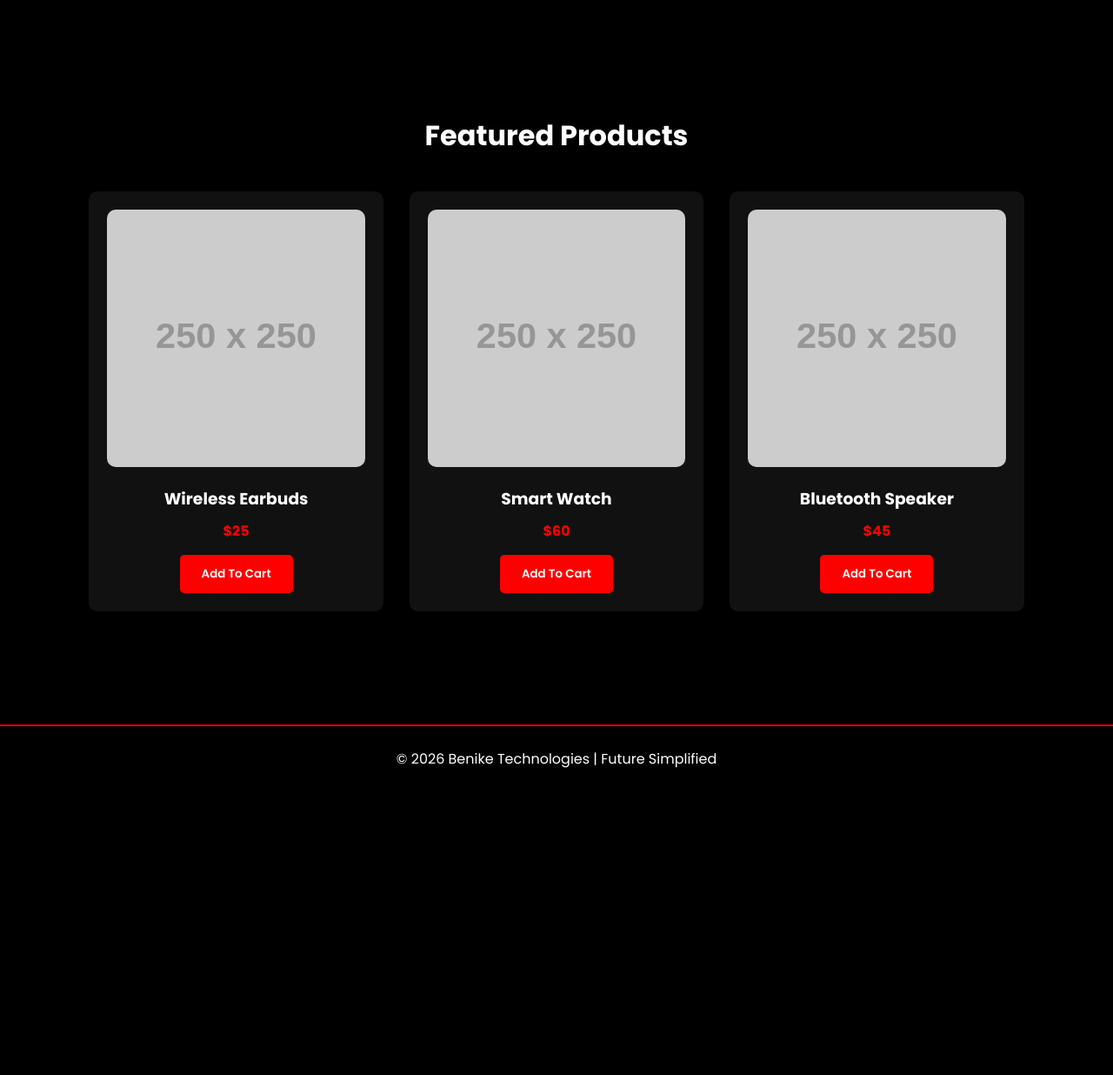
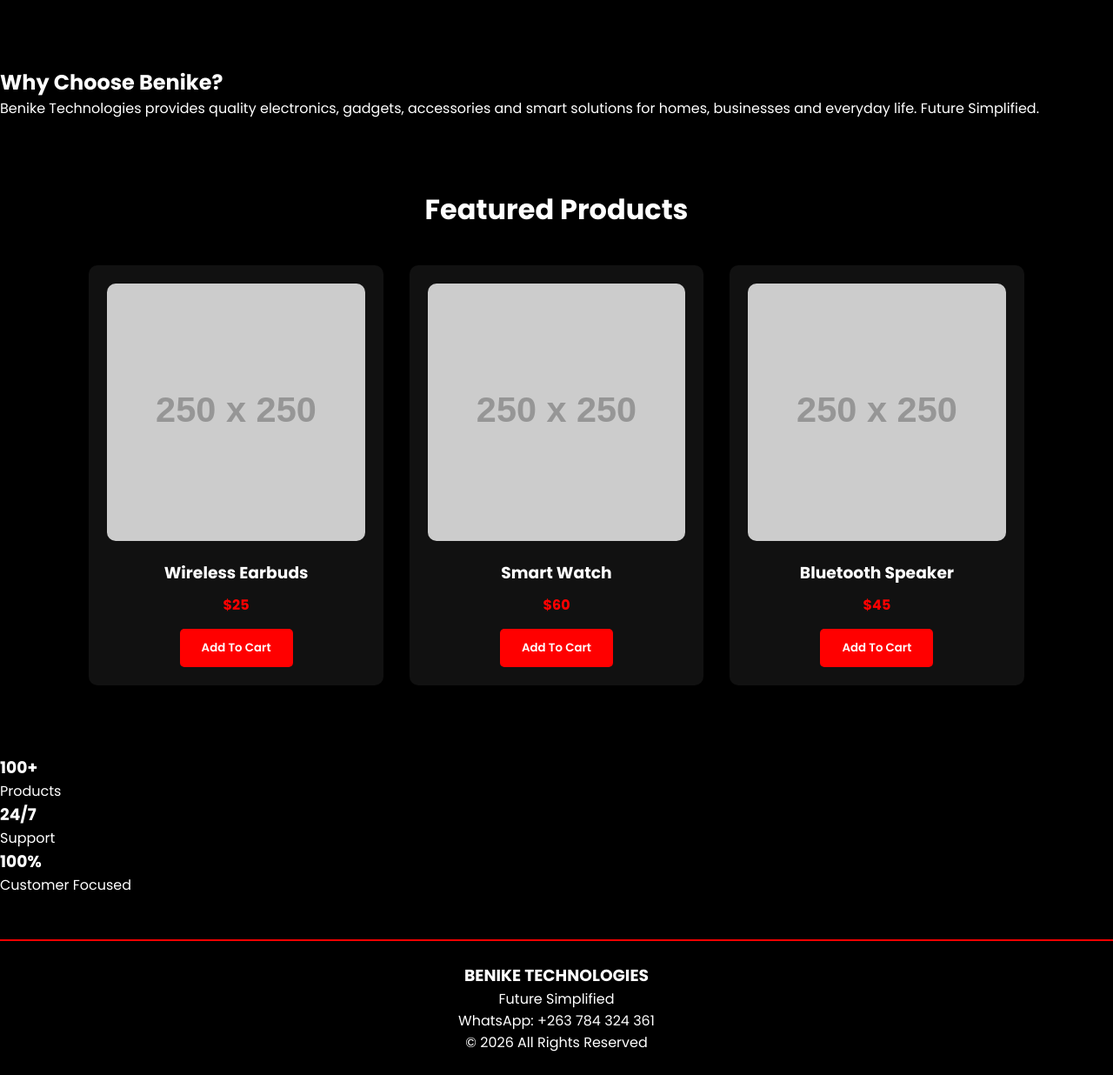
Before and after one commit to tanatswatech/benike, a plain HTML site: page index.html in a window 1280 px wide. Shown: the part 1269-2505 px from the top of the page at 87% size. Before the commit the page ends 2179 px from the top, so only its background shows below. Drawn offline with Linux system fonts and the light colour scheme; placeholder pictures from the web are drawn by us.

Commit message:
Update index.html

```diff
--- a/index.html
+++ b/index.html
@@ -12,7 +12,9 @@
 </head>
 
 <body>
-
+<div class="top-bar">
+    WhatsApp: <a href="https://wa.me/263784324361">+263 784 324 361</a>
+</div>
 <header>
 
     <div class="logo">
@@ -27,6 +29,10 @@
         <li><a href="contact.html">Contact</a></li>
     </ul>
 </nav>
+
+<div class="search-box">
+    <input type="text" placeholder="Search products...">
+</div>
 
 </header>
 
@@ -79,7 +85,19 @@
     </div>
 
 </section>
+<section class="about-preview">
 
+<h2>Why Choose Benike?</h2>
+
+<p>
+Benike Technologies provides quality electronics,
+gadgets, accessories and smart solutions for homes,
+businesses and everyday life.
+
+Future Simplified.
+</p>
+
+</section>
 <section class="featured">
 
     <h2>Featured Products</h2>
@@ -110,12 +128,33 @@
     </div>
 
 </section>
+<section class="stats">
 
+<div>
+<h3>100+</h3>
+<p>Products</p>
+</div>
+
+<div>
+<h3>24/7</h3>
+<p>Support</p>
+</div>
+
+<div>
+<h3>100%</h3>
+<p>Customer Focused</p>
+</div>
+
+</section>
 <footer>
 
-    <p>
-        © 2026 Benike Technologies | Future Simplified
-    </p>
+<h3>BENIKE TECHNOLOGIES</h3>
+
+<p>Future Simplified</p>
+
+<p>WhatsApp: +263 784 324 361</p>
+
+<p>© 2026 All Rights Reserved</p>
 
 </footer>
 
```
Lines whose indentation alone changed are shown as unchanged.
